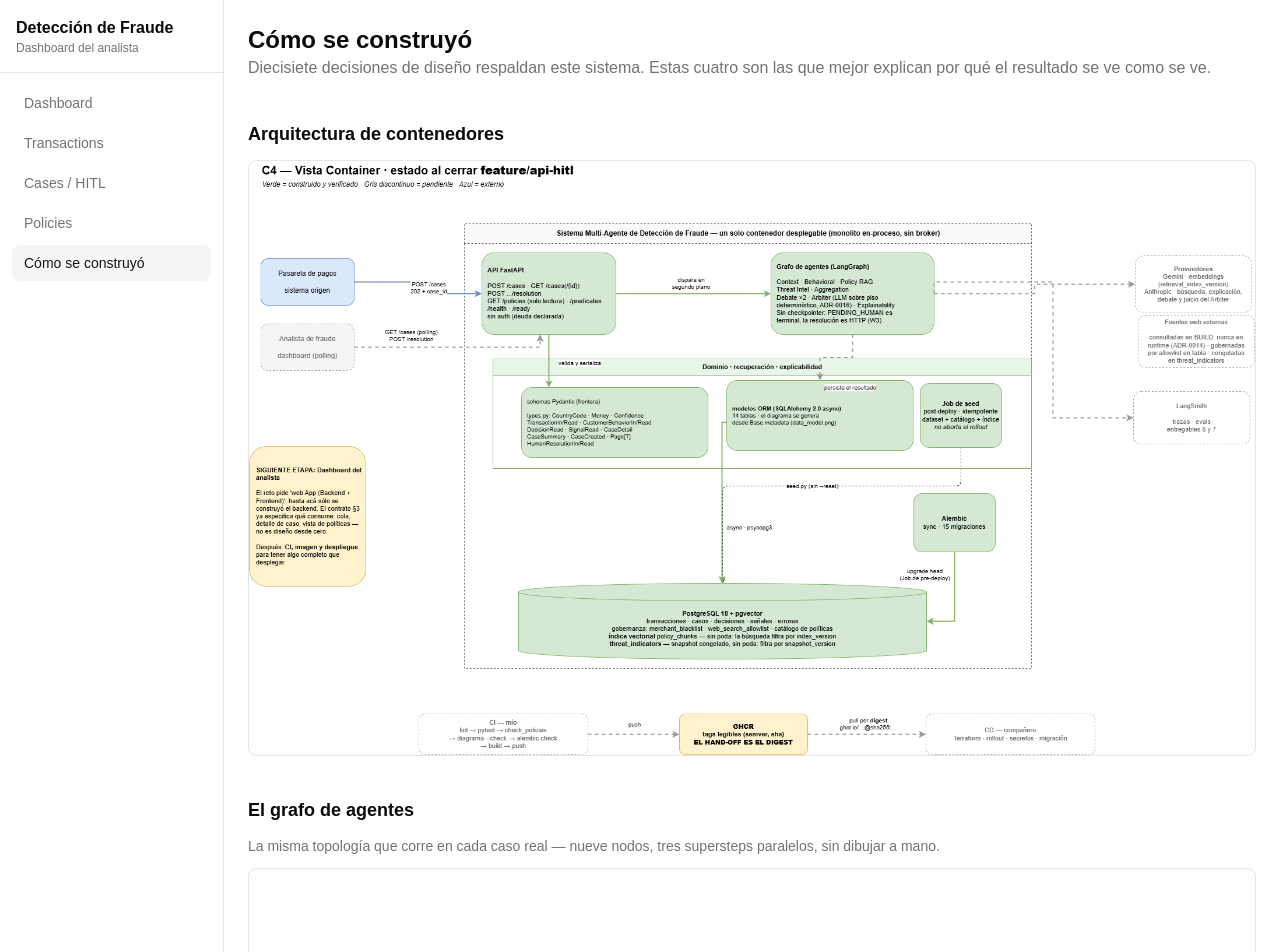
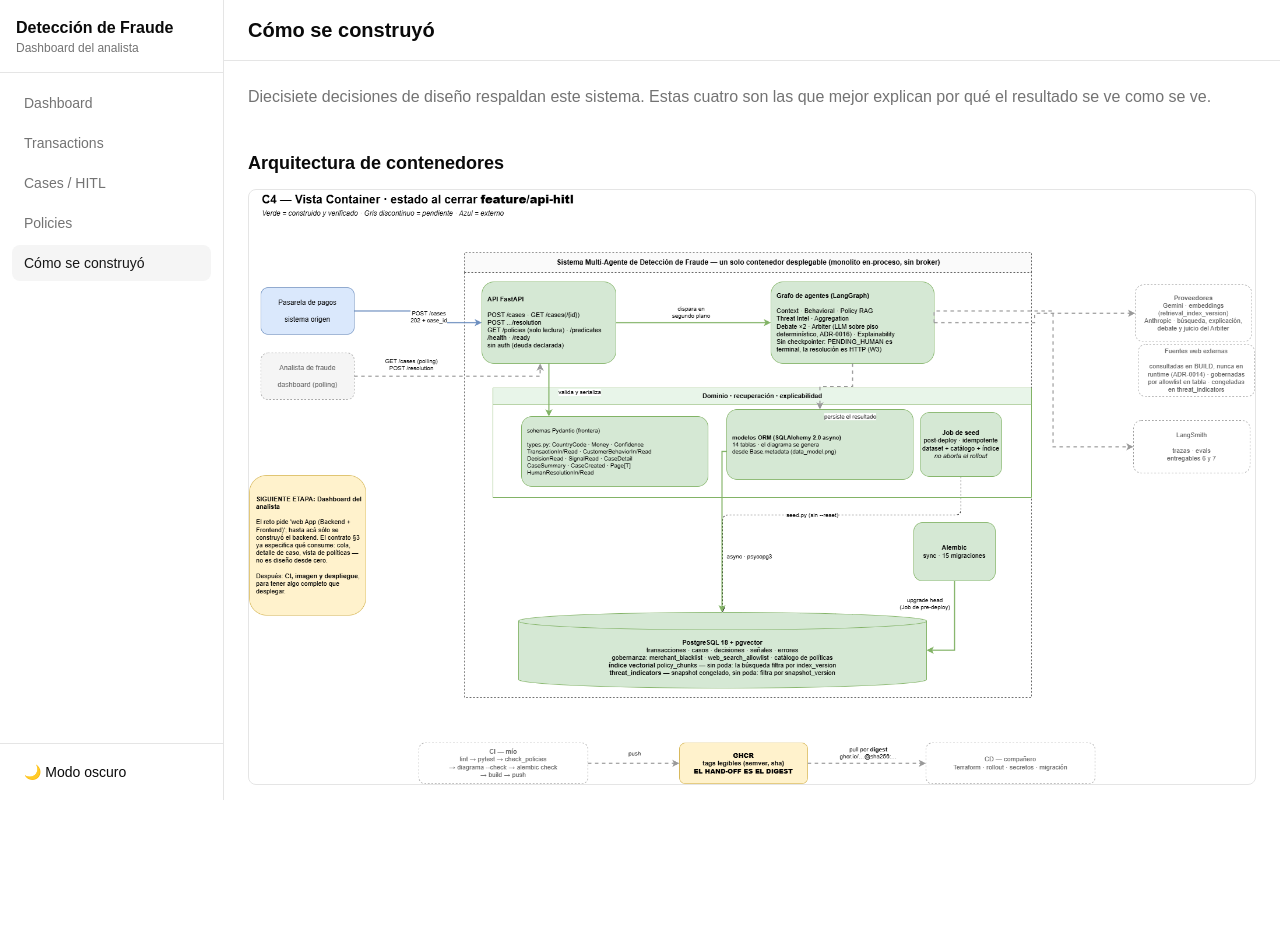
Before and after one commit to Nicolas-Torres/multiagent-fraud-detection, a React (Vite) app in the folder dashboard/: page /architecture in a window 1280 px wide. Shown: the top 952 px of the page. After the commit the page ends 800 px from the top, so only its background shows below. Built offline with nearby package versions, Linux system fonts and the light colour scheme; what openapi-fetch would draw is missing.

Commit message:
feat(dashboard): pin nav, theme toggle, and page header while content scrolls

```diff
--- a/dashboard/src/components/AppShell.tsx
+++ b/dashboard/src/components/AppShell.tsx
@@ -1,4 +1,4 @@
-import { NavLink, Outlet } from 'react-router-dom'
+import { NavLink, Outlet, useLocation } from 'react-router-dom'
 
 import { Button } from '@/components/ui/button'
 import { useTheme } from '@/hooks/useTheme'
@@ -12,17 +12,29 @@ const LINKS = [
   { to: '/architecture', label: 'Cómo se construyó', end: false },
 ]
 
+// `/cases/:caseId` no está en `LINKS` -no es un link de nav, se llega
+// clickeando una fila- y su título real es dinámico (incluye el UUID del
+// caso); ese texto se queda donde ya está, dentro del contenido
+// scrolleable de `CaseDetail`. Acá sólo hace falta un título genérico
+// para el header fijo.
+function tituloDe(pathname: string): string {
+  if (pathname.startsWith('/cases/')) return 'Detalle del caso'
+  const link = LINKS.find((l) => (l.end ? pathname === l.to : pathname.startsWith(l.to)))
+  return link?.label ?? 'Detección de Fraude'
+}
+
 export function AppShell() {
   const [tema, alternarTema] = useTheme()
+  const location = useLocation()
 
   return (
-    <div className="flex min-h-svh bg-background text-foreground">
+    <div className="flex h-svh overflow-hidden bg-background text-foreground">
       <aside className="flex w-56 shrink-0 flex-col border-r">
         <div className="border-b px-4 py-4">
           <span className="font-semibold">Detección de Fraude</span>
           <p className="text-xs text-muted-foreground">Dashboard del analista</p>
         </div>
-        <nav className="flex flex-1 flex-col gap-1 p-3 text-sm">
+        <nav className="flex flex-1 flex-col gap-1 overflow-y-auto p-3 text-sm">
           {LINKS.map((link) => (
             <NavLink
               key={link.to}
@@ -45,11 +57,17 @@ export function AppShell() {
           </Button>
         </div>
       </aside>
-      <main className="min-w-0 flex-1 overflow-x-auto px-6 py-6">
-        <div className="mx-auto max-w-6xl">
+      {/* Segunda región de scroll, independiente del `<aside>`: el shell
+          entero queda fijo a la altura del viewport (`h-svh overflow-hidden`
+          arriba) y sólo esto -el `<main>` de abajo- scrollea. */}
+      <div className="flex min-w-0 flex-1 flex-col overflow-hidden">
+        <header className="shrink-0 border-b px-6 py-4">
+          <h1 className="text-xl font-semibold">{tituloDe(location.pathname)}</h1>
+        </header>
+        <main className="flex-1 overflow-y-auto overflow-x-auto px-6 py-6">
           <Outlet />
-        </div>
-      </main>
+        </main>
+      </div>
     </div>
   )
 }
--- a/dashboard/src/routes/Architecture.tsx
+++ b/dashboard/src/routes/Architecture.tsx
@@ -1,6 +1,5 @@
 import { useState } from 'react'
 
-import { GraphPanel } from '@/components/GraphPanel'
 import { Card, CardContent, CardHeader, CardTitle } from '@/components/ui/card'
 
 const GITHUB_ADR_BASE =
@@ -70,26 +69,14 @@ function DiagramaC4() {
 export function Architecture() {
   return (
     <div className="space-y-10">
-      <div>
-        <h1 className="text-2xl font-semibold">Cómo se construyó</h1>
-        <p className="text-muted-foreground">
-          Diecisiete decisiones de diseño respaldan este sistema. Estas cuatro son las
-          que mejor explican por qué el resultado se ve como se ve.
-        </p>
-      </div>
+      <p className="text-muted-foreground">
+        Diecisiete decisiones de diseño respaldan este sistema. Estas cuatro son las
+        que mejor explican por qué el resultado se ve como se ve.
+      </p>
 
       <section className="space-y-3">
         <h2 className="text-lg font-semibold">Arquitectura de contenedores</h2>
         <DiagramaC4 />
-      </section>
-
-      <section className="space-y-3">
-        <h2 className="text-lg font-semibold">El grafo de agentes</h2>
-        <p className="text-sm text-muted-foreground">
-          La misma topología que corre en cada caso real — nueve nodos, tres
-          supersteps paralelos, sin dibujar a mano.
-        </p>
-        <GraphPanel agentRoute={[]} degradedAgents={[]} />
       </section>
 
       <section className="space-y-3">
--- a/dashboard/src/routes/Dashboard.tsx
+++ b/dashboard/src/routes/Dashboard.tsx
@@ -65,8 +65,6 @@ export function Dashboard() {
 
   return (
     <div className="space-y-6">
-      <h1 className="text-xl font-semibold">Dashboard</h1>
-
       {cargando ? (
         <Skeleton className="h-24 w-full" />
       ) : conError ? (
--- a/dashboard/src/routes/Policies.tsx
+++ b/dashboard/src/routes/Policies.tsx
@@ -42,12 +42,9 @@ export function Policies() {
 
   return (
     <div className="space-y-4">
-      <div>
-        <h1 className="text-xl font-semibold">Catálogo de políticas</h1>
-        <p className="text-sm text-muted-foreground">
-          Sólo lectura esta etapa (ADR-0017) — el alta no está disponible todavía.
-        </p>
-      </div>
+      <p className="text-sm text-muted-foreground">
+        Sólo lectura esta etapa (ADR-0017) — el alta no está disponible todavía.
+      </p>
 
       {query.isLoading ? (
         <Skeleton className="h-64 w-full" />
@@ -74,8 +71,8 @@ export function Policies() {
                   <Badge variant={STATE_VARIANT[p.state]}>{STATE_LABEL[p.state]}</Badge>
                 </TableCell>
                 <TableCell>{p.action ?? '—'}</TableCell>
-                <TableCell className="max-w-md text-sm text-muted-foreground">{p.text}</TableCell>
-                <TableCell className="text-sm text-muted-foreground">
+                <TableCell className="text-sm text-muted-foreground">{p.text}</TableCell>
+                <TableCell>
                   {p.excluded_reason ?? (p.evaluable ? 'se evalúa' : '—')}
                 </TableCell>
               </TableRow>
--- a/dashboard/src/routes/Queue.tsx
+++ b/dashboard/src/routes/Queue.tsx
@@ -62,8 +62,7 @@ export function Queue() {
 
   return (
     <div className="space-y-4">
-      <div className="flex items-center justify-between">
-        <h1 className="text-xl font-semibold">Cola de casos</h1>
+      <div className="flex justify-end">
         <Select value={status} onValueChange={(v) => setStatus(v as CaseStatus | 'ALL')}>
           <SelectTrigger className="w-56">
             <SelectValue />
```
